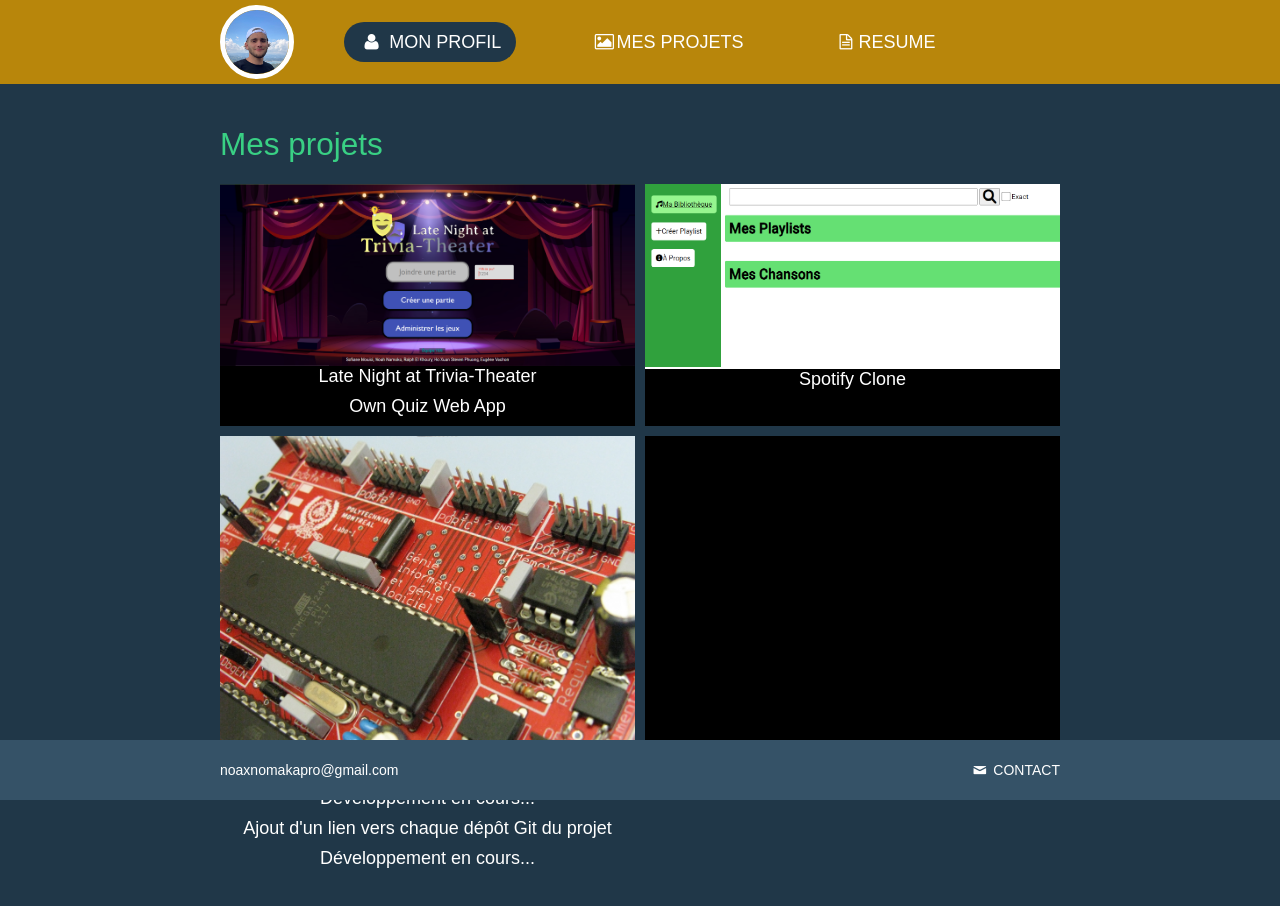
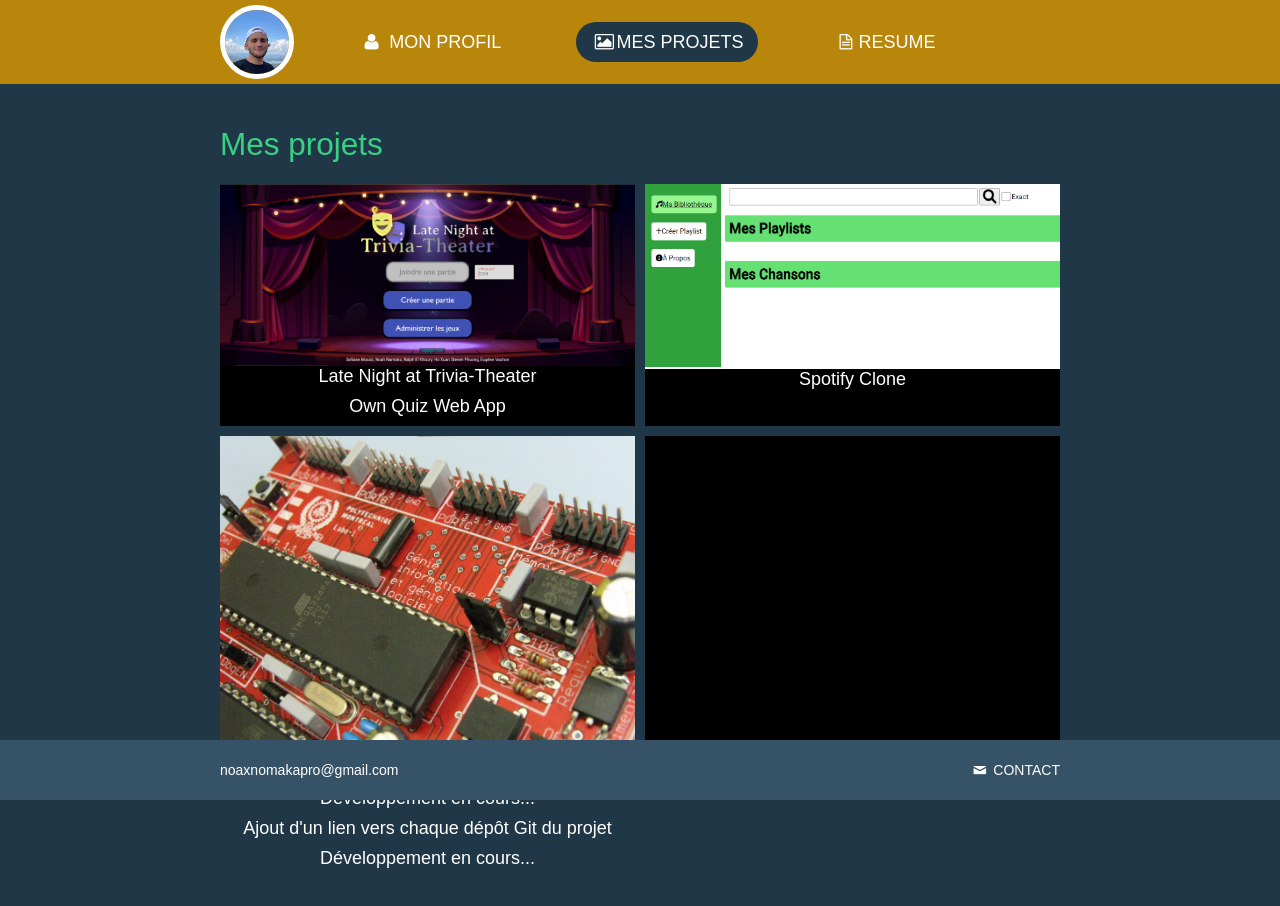
Before and after one commit to ImNoax/portfolio, a plain HTML site: page work.html in a window 1280 px wide. Drawn offline with Linux system fonts and the light colour scheme; a web font is replaced by a local one.

Commit message:
fix active state menu

```diff
--- a/work.html
+++ b/work.html
@@ -20,9 +20,9 @@
         </a>
         <a class="brand" href="index.html"><img src="img/IMG_6192.jpg" alt="My pic"></a>
         <ul class="nav nav-collapse ">
-          <li><a href="index.html" class="active"><i class="icon-user"></i> Mon Profil</a></li>
+          <li><a href="index.html"><i class="icon-user"></i> Mon Profil</a></li>
           <!-- <li><a href="skills.html"><i class="icon-trophy"></i>Compétences</a></li> -->
-          <li><a href="work.html"><i class="icon-picture"></i>Mes Projets</a></li>
+          <li><a href="work.html" class="active"><i class="icon-picture"></i>Mes Projets</a></li>
           <li><a href="resume.html"><i class="icon-doc-text"></i>Resume</a></li>
         </ul>
         <div class="nav-collapse collapse"></div>
```
Also changed, not shown: contact.html (+1 -1 lines), resume.html (+2 -2 lines).
